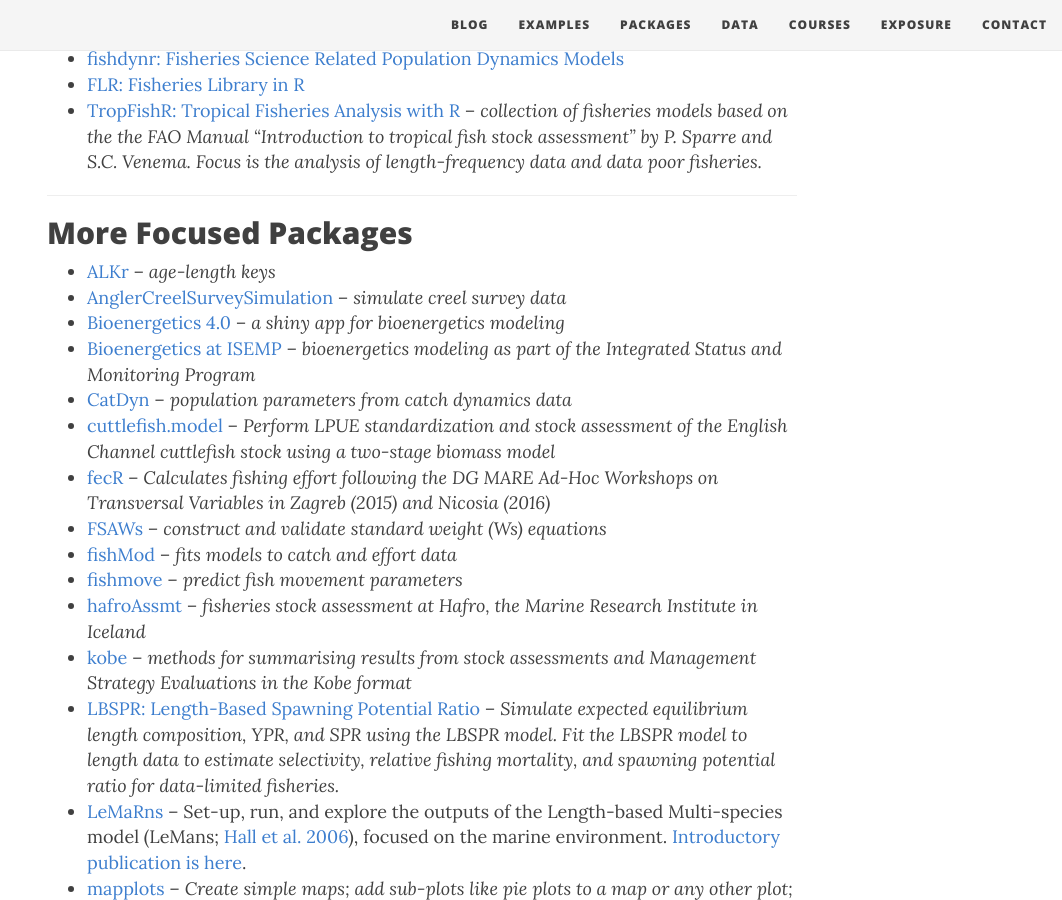
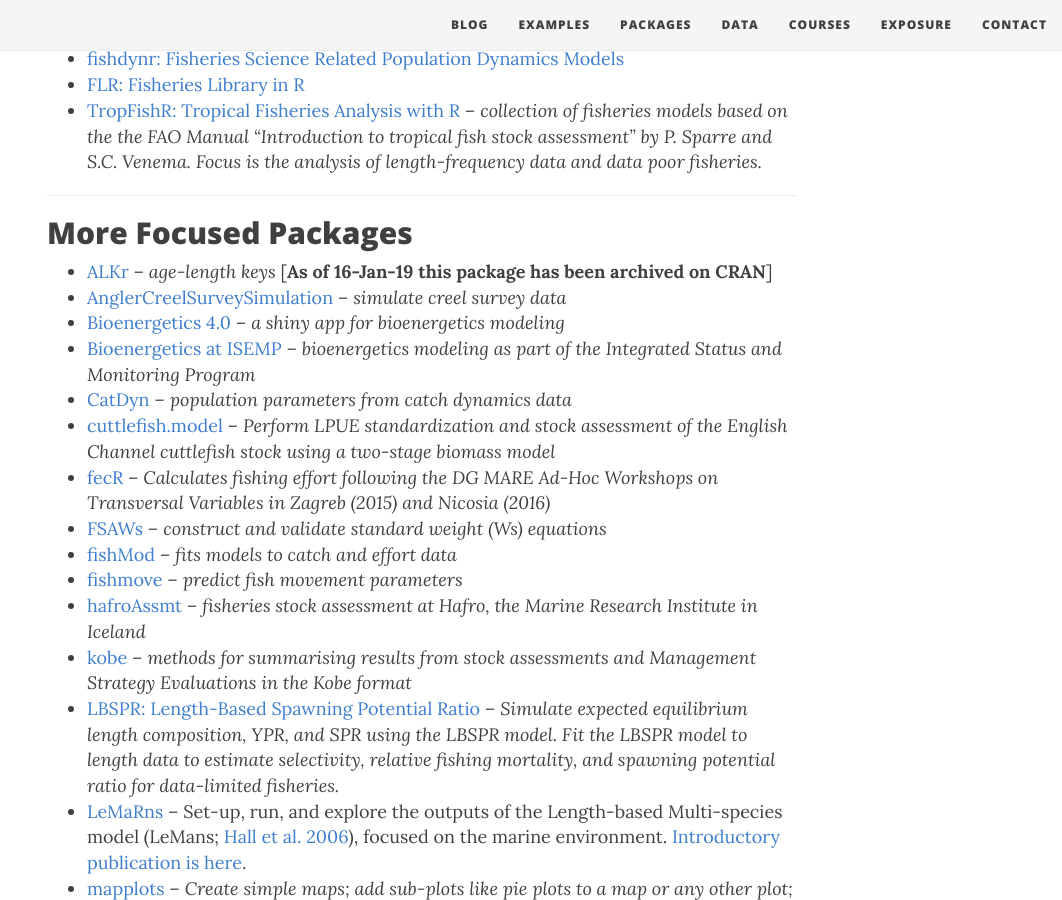
Before and after one commit to droglenc/fishR, a Jekyll site: the page built from packages.md, in a window 1280 px wide and 900 px high, scrolled down 740 px. Shown: the whole window, without its empty margins (218-1280 px from the left). Built offline with Jekyll 4.4.1, drawn with Linux system fonts in a browser that asks for light colours; nearby versions of some CDN libraries.

Commit message:
Update packages.md

```diff
--- a/packages.md
+++ b/packages.md
@@ -32,7 +32,7 @@
 ----
 
 ## More Focused Packages
-* [ALKr](http://cran.r-project.org/web/packages/ALKr/index.html) -- *age-length keys*
+* [ALKr](http://cran.r-project.org/web/packages/ALKr/index.html) -- *age-length keys* [**As of 16-Jan-19 this package has been archived on CRAN**]
 * [AnglerCreelSurveySimulation](https://cran.r-project.org/package=AnglerCreelSurveySimulation) -- *simulate creel survey data*
 * [Bioenergetics 4.0](https://bioenergetics4.shinyapps.io/bioenergetics4/) -- *a shiny app for bioenergetics modeling*
 * [Bioenergetics at ISEMP](http://www.isemp.org/action.php?chi=14) -- *bioenergetics modeling as part of the Integrated Status and Monitoring Program*
```
